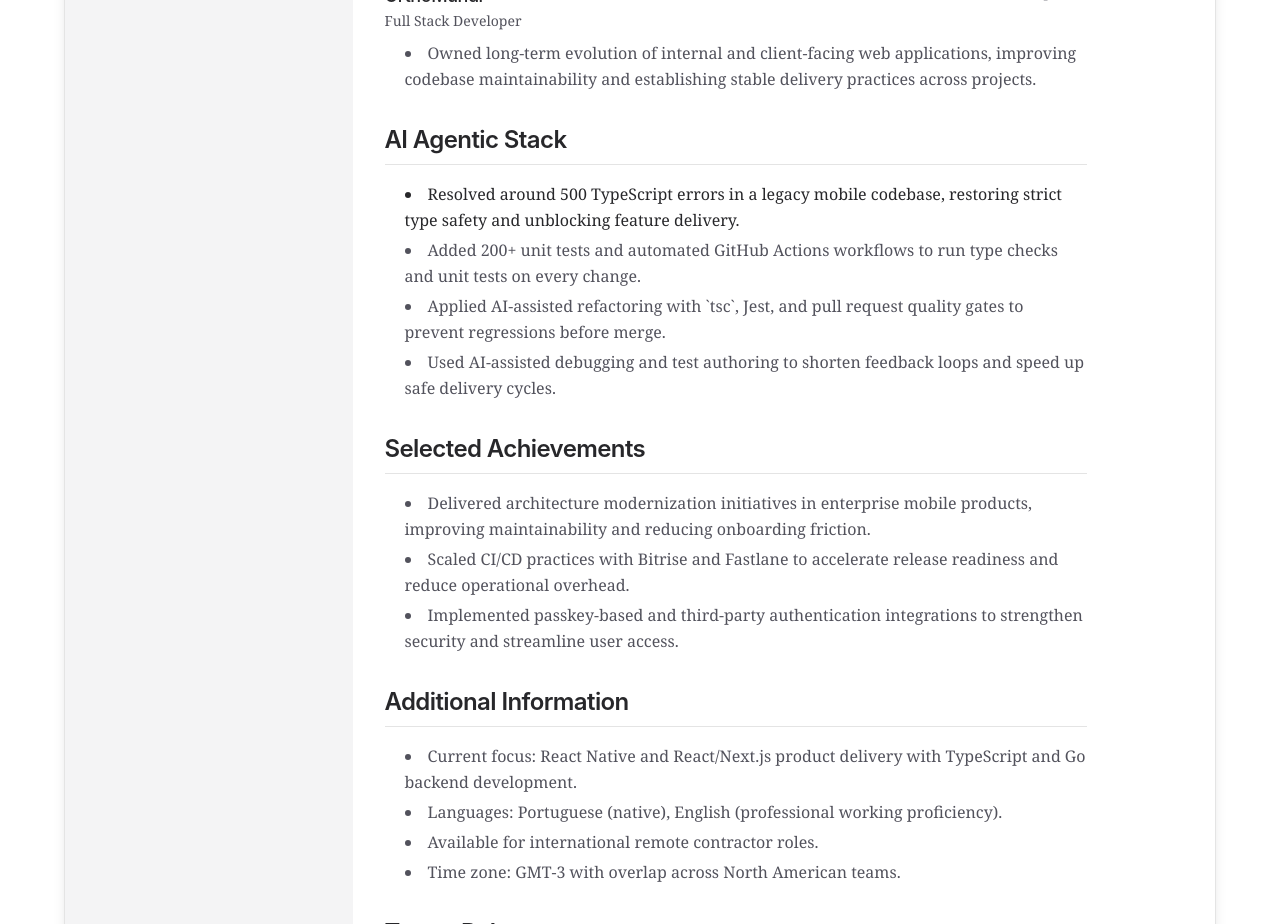
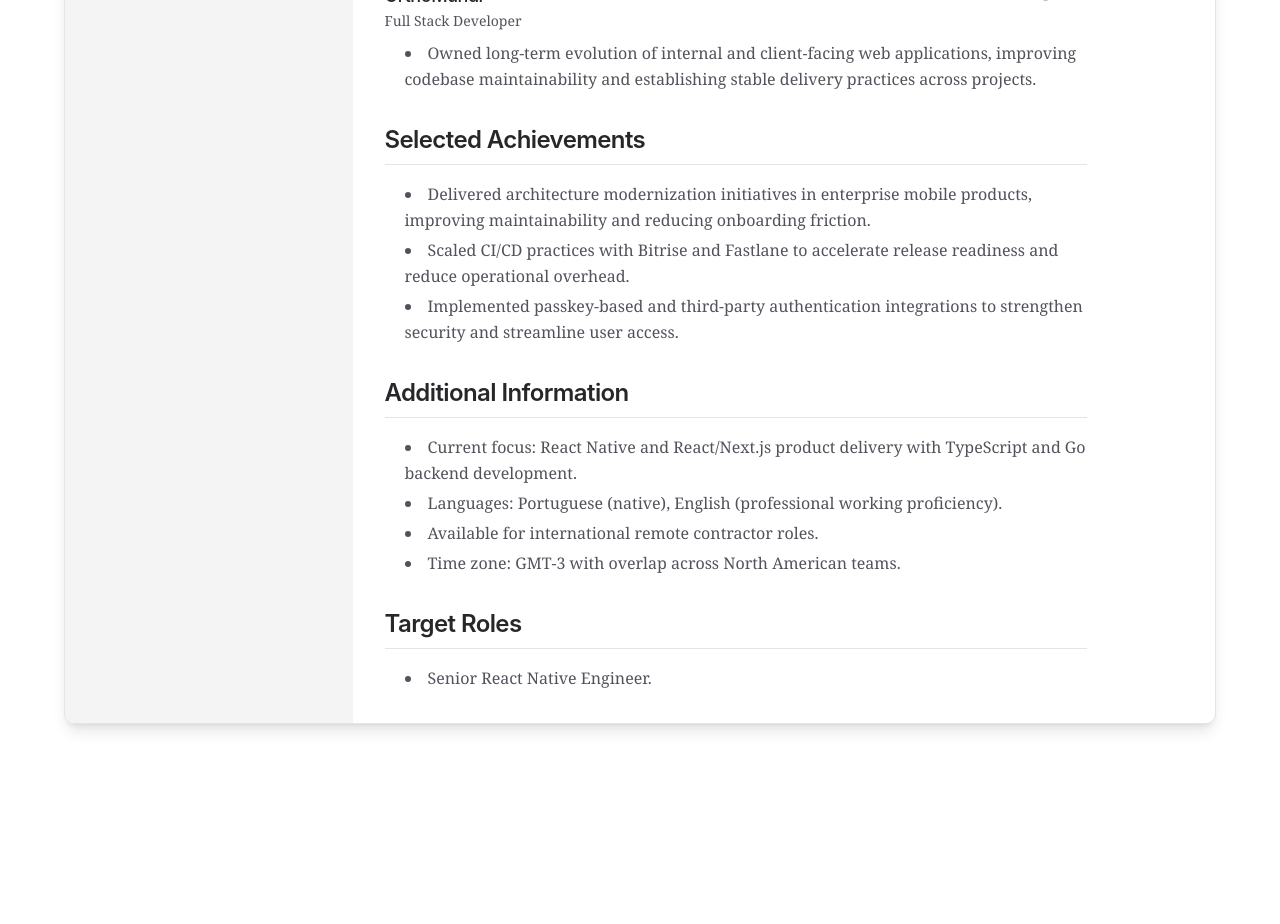
Before and after one commit to eber404/resume, a Next.js app in the folder apps/web/: page / in a window 1280 px wide. Shown: the part 1840-2764 px from the top of the page. After the commit the page ends 2596 px from the top, so only its background shows below. Built offline with nearby package versions, Linux system fonts and the light colour scheme; a web font is replaced by a local one.

Commit message:
feat: remove AI Agentic Stack section to streamline content

```diff
--- a/apps/web/src/app/page.tsx
+++ b/apps/web/src/app/page.tsx
@@ -240,30 +240,6 @@ export default function Home() {
 							</div>
 						</section>
 
-						<section className="mb-8">
-							<h2 className="text-2xl font-semibold mb-4 border-b border-border pb-2">
-								AI Agentic Stack
-							</h2>
-							<ul className="space-y-1 list-disc list-inside text-muted-foreground pl-5">
-								<li className="font-medium text-foreground">
-									Resolved around 500 TypeScript errors in a legacy mobile codebase,
-									restoring strict type safety and unblocking feature delivery.
-								</li>
-								<li>
-									Added 200+ unit tests and automated GitHub Actions workflows to
-									run type checks and unit tests on every change.
-								</li>
-								<li>
-									Applied AI-assisted refactoring with `tsc`, Jest, and pull
-									request quality gates to prevent regressions before merge.
-								</li>
-								<li>
-									Used AI-assisted debugging and test authoring to shorten
-									feedback loops and speed up safe delivery cycles.
-								</li>
-							</ul>
-						</section>
-
 						{/* Selected Achievements Section */}
 						<section className="mb-8">
 							<h2 className="text-2xl font-semibold mb-4 border-b border-border pb-2">
```
